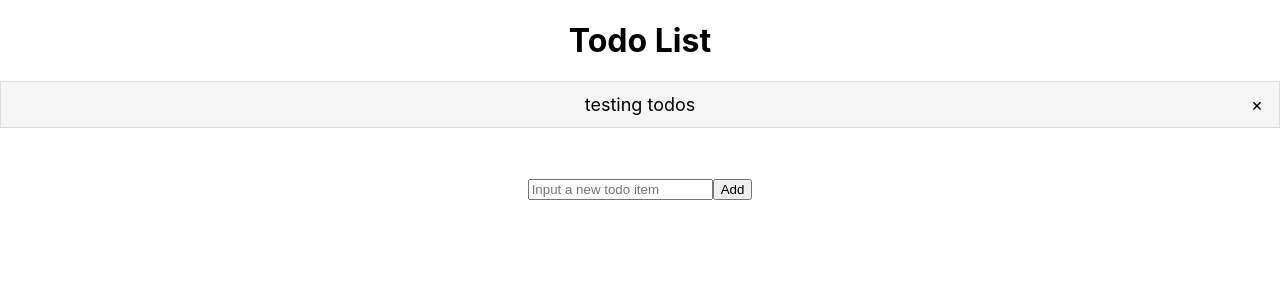
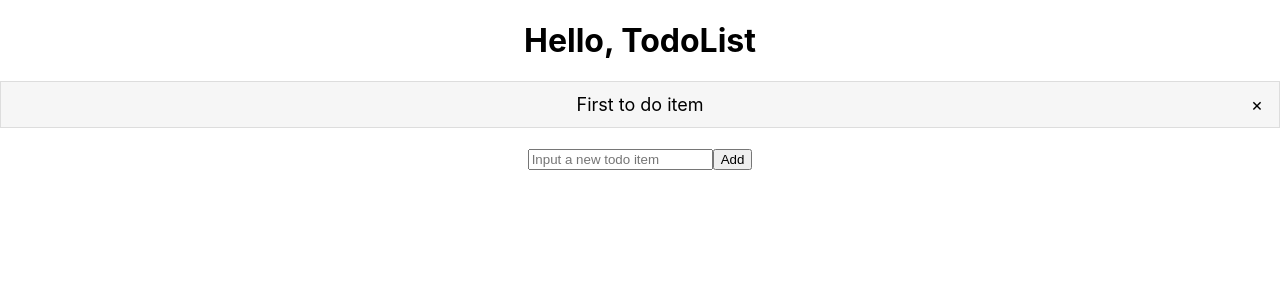
Before and after one commit to ericmarcmartin/my-app, a React (Create React App) app: page / in a window 1280 px wide. Shown: the top 300 px of the page. Built offline with nearby package versions, Linux system fonts and the light colour scheme.

Commit message:
[ReactTodoList][Eric] refactor: change message

```diff
--- a/src/App.js
+++ b/src/App.js
@@ -5,7 +5,7 @@ import TodoGroup from './features/components/TodoGroup';
 function App() {
   return (
     <div className="App">
-    <h1>Todo List</h1>
+    <h1>Hello, TodoList</h1>
       <TodoGroup/>
       <TodoForm/>
     </div>
--- a/src/features/reducers/todosSlice.js
+++ b/src/features/reducers/todosSlice.js
@@ -7,7 +7,7 @@ const initialState = todosAdapter.getInitialState({
     entities: {
         1: {
             id: uuid(),
-            text: "testing todos",
+            text: "First to do item",
             done: false,
         },
     },
--- a/src/styles/TodoForm.css
+++ b/src/styles/TodoForm.css
@@ -1,3 +1,3 @@
 .TodoForm {
-    margin-top: 50px;
+    margin-top: 20px;
 }
```
